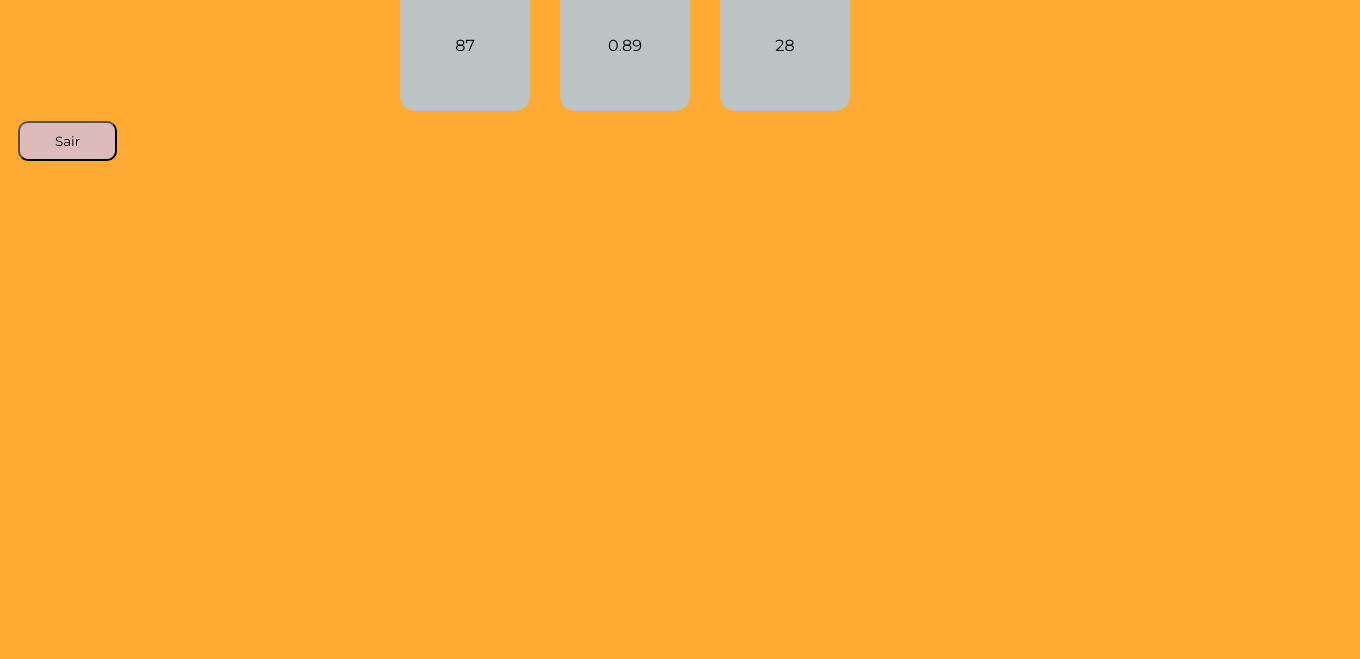
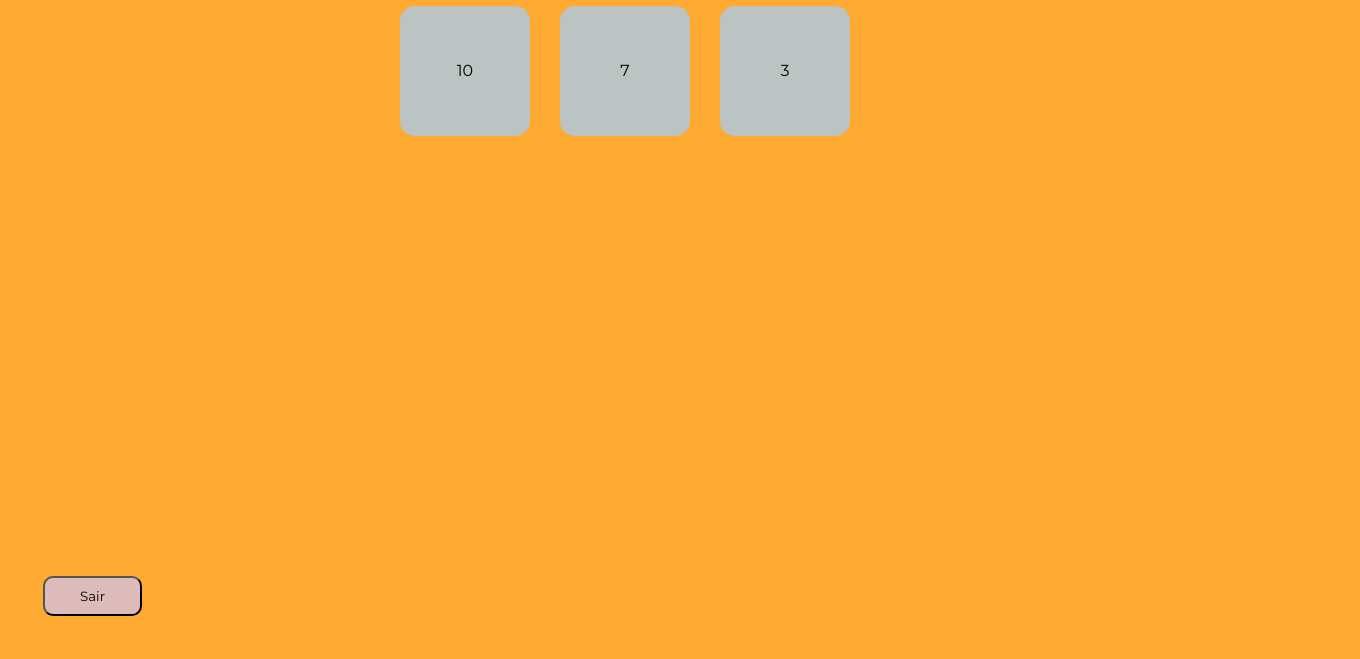
Before and after one commit to FernandoBersellini/MathKiller, a plain HTML site: page game.html in a window 1280 px wide. Shown: the part 183-842 px from the top of the page, 1360 px wide, since content can reach past the window. Before the commit the page ends 800 px from the top, so only its background shows below. Drawn offline with Linux system fonts and the light colour scheme; a web font is replaced by a local one.

Commit message:
comments&changes

```diff
--- a/game.html
+++ b/game.html
@@ -11,14 +11,14 @@
         <div id="jogo">
             <h1>Qual o resultado de <span id="primeiroNum"></span> <span id="operacao"></span> <span id="segundoNum"></span>?</h1>
 
-            <div class="opcoes" id="opcoes">
+            <div class="container" id="opcoes">
                 <div id="opcao1" class="opcao1"></div>
                 <div id="opcao2" class="opcao2"></div>
                 <div id="opcao3" class="opcao3"></div>
                 <h1 id="condicao"></h1>
             </div>
         </div>
-        <button onclick="leaveGame()">Sair</button>
+        <button class="leaveBtn" onclick="leaveGame()">Sair</button>
     </body>
     <footer>
         <script src="/scripts/events.js"></script>
--- a/scripts/main.js
+++ b/scripts/main.js
@@ -1,13 +1,45 @@
-window.onload = game();
+//Valores de dificuldade
+let diffValue = 0;
+let newValue = 10;
 
-function game() {
+//Pontuação
+let score = 0;
 
-    let num1 = Math.floor(Math.random() * 100) + 1
-    let num2 = Math.floor(Math.random() * 100) + 1
-    let resultado = 0
-    let opcaoCerta = false
+//Executa ao inicializar página
+window.onload = chooseDiff(newValue);
 
-    let operacao = Math.floor(Math.random() * 4) + 1
+//Escolhe e ajusta a dificuldade
+function chooseDiff(newValue) {
+    diffValue = diffValue + newValue;
+    startGame(diffValue);
+}
+
+//Cria um valor aleatório
+function createValue(diffValue) {
+    return Math.floor(Math.random() * diffValue) + 1;
+}
+
+//Inicializa o jogo
+function startGame(diffValue) {
+
+    let num1 = createValue(diffValue);
+    let num2 = createValue(diffValue);
+
+    let resultado = 0;
+    let opcaoCerta = false;
+
+    //Define quais operadores estarão disponíveis
+    let op = 1;
+
+    if(diffValue >= 300) {
+        op = 4;
+    } else if(diffValue >= 200) {
+        op = 3;
+    } else if(diffValue >= 100) {
+        op = 2;
+    }
+
+    let operacao = Math.floor(Math.random() * op) + 1;
 
     console.log(operacao)
 
@@ -39,9 +71,9 @@ function game() {
     let opcao2 = document.getElementById("opcao2")
     let opcao3 = document.getElementById("opcao3")
 
-    opcao1.innerHTML = Math.floor(Math.random() * 100)
-    opcao2.innerHTML = Math.floor(Math.random() * 100)
-    opcao3.innerHTML = Math.floor(Math.random() * 100)
+    opcao1.innerHTML = createValue(diffValue);
+    opcao2.innerHTML = createValue(diffValue);
+    opcao3.innerHTML = createValue(diffValue);
 
     let numOpcao = Math.floor(Math.random() * 3) + 1
 
--- a/style.css
+++ b/style.css
@@ -6,7 +6,7 @@
 
 :root {
     margin: 0;
-    position: relative;
+    padding: 25px;
     background-color: #fa3;
 }
 
@@ -35,15 +35,16 @@
     align-items: center;
 }
 
-.opcoes {
+.container {
     display: flex;
     flex-direction: row;
     justify-content: center;
-    width: 1200px;
+    width: 180vh;
+    height: 70vh;
     gap: 30px;
 }
 
-.opcoes div {
+.container div {
     background-color: #bbc4c2;
     padding: 15px;
     width: 100px;
@@ -55,7 +56,7 @@
     transition: 0.3s;
 }
 
-.opcoes div:hover {
+.container div:hover {
     background-color: #686868;
 }
 
```
